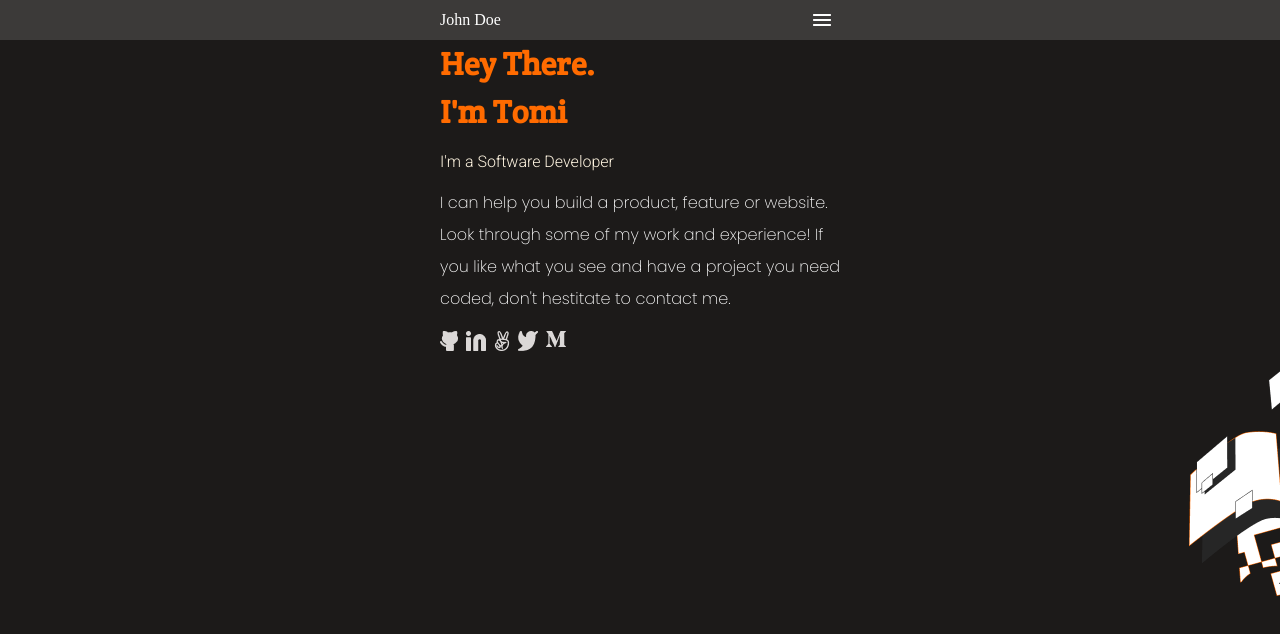
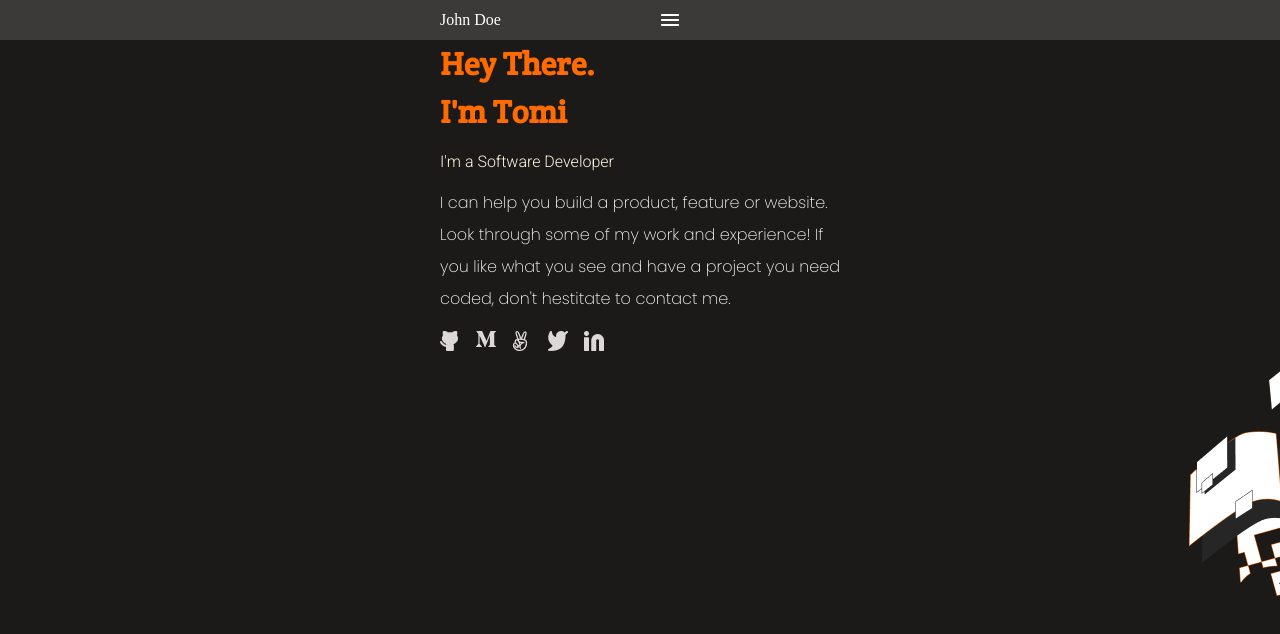
Before and after one commit to t-bello7/micro-portfolio, a website: page index.html in a window 1280 px wide. Drawn offline with Linux system fonts and the light colour scheme.

Commit message:
refactor: - change icons in a tag to backround image - removed unnecessary comments from linter and style.css file - add resources to readme file - add nav menu to header - fix stylelint issues

```diff
--- a/css/style.css
+++ b/css/style.css
@@ -21,11 +21,31 @@
 }
 
 .home > .contact-link {
-  gap: 0.5em;
+  gap: 1em;
   justify-content: flex-start;
 }
 
-.btn-contact {
-  background: transparent;
-  border: none;
+.btn-contact.github {
+  background: url('../assets/img/github.png') no-repeat;
+  padding: 0 20px 5px 0;
 }
+
+.btn-contact.twitter {
+  background: url('../assets/img/twitter.png') no-repeat;
+  padding: 0 20px 5px 0;
+}
+
+.btn-contact.medium {
+  background: url('../assets/img/medium.png') no-repeat;
+  padding: 0 20px 5px 0;
+}
+
+.btn-contact.linkedin {
+  background: url('../assets/img/linkedin.png') no-repeat;
+  padding: 0 20px 5px 0;
+}
+
+.btn-contact.thumbs {
+  background: url('../assets/img/thumbs.png') no-repeat;
+  padding: 0 20px 5px 0;
+}
--- a/css/utility.css
+++ b/css/utility.css
@@ -42,10 +42,6 @@
   margin: 0 auto;
 }
 
-/* .flow  > * {
-
-} */
-
 .mg-1 {
   margin-block: 1rem;
 }
--- a/index.html
+++ b/index.html
@@ -12,8 +12,9 @@
 <body>
     <header class="container bg-gray">
         <div class="flex header">
-            <span class="text-light">John Doe</span>
+            <a href="#" class="text-light">John Doe</a>
             <button class="btn-icon" type="button"> <img src="assets/img/menu.png" alt="menu"></button>
+            <nav></nav>
         </div>
     </header>
     <main class=" container home bg-dark">
@@ -21,11 +22,11 @@
         <span class="text-primary-2 ff-roboto mg-1 ">I'm a Software Developer</span>
         <p class="text-light line-height-2 ff-poppins mg-1">I can help you build a product, feature or website. Look through some of my work and experience! If you like what you see and have a project you need coded, don't hestitate to contact me.</p>
         <ul class="flex contact-link mg-1">
-           <li> <a href="https://github.com/t-bello7" class="btn-contact"><img src="assets/img/github.png" alt=""> </a>  </li>
-           <li> <a href="#"  class="btn-contact"> <img src="assets/img/linkedin.png" alt=""></a> </li>
-           <li> <a href="#"  class="btn-contact"> <img src="assets/img/thumbs.png" alt=""></a> </li>
-           <li> <a href="#"  class="btn-contact"> <img src="assets/img/twitter.png" alt=""></a> </li>
-           <li> <a href="#"  class="btn-contact"> <img src="assets/img/medium.png" alt=""></a> </li>
+           <li> <a href="#" class="btn-contact  github"> </a></li>
+           <li> <a href="#"  class="btn-contact medium"> </a> </li>
+           <li> <a href="#"  class="btn-contact thumbs"> </a> </li>
+           <li> <a href="#"  class="btn-contact twitter"> </a> </li>
+           <li> <a href="#"  class="btn-contact linkedin"> </a> </li>
         </ul>
     </main>
 </body>
```
Also changed, not shown: .github/workflows/.linter.yml, README.md.
